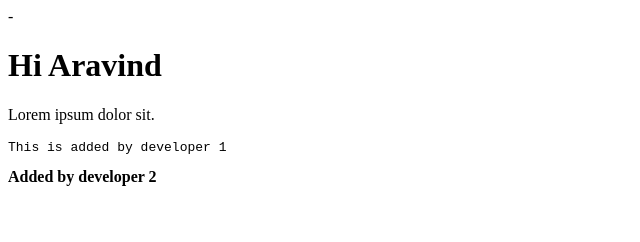
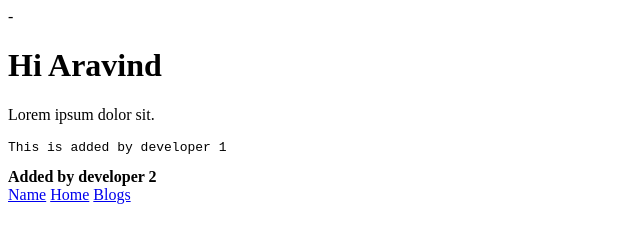
Before and after one commit to SAMUDRALAARAVIND/git-prt2, a plain HTML site: page index.html in a window 1280 px wide. Shown: the whole page, without its empty margins (0-640 px from the left). Drawn offline with Linux system fonts and the light colour scheme.

Commit message:
nav bar added by aravind

```diff
--- a/index.html
+++ b/index.html
@@ -11,5 +11,10 @@
     <p>Lorem ipsum dolor sit.</p>
     <pre>This is added by developer 1</pre>
     <b>Added by developer 2</b>
+    <nav>
+        <a href="#">Name</a>
+        <a href="#">Home</a>
+        <a href="#">Blogs</a>
+    </nav>
 </body>
 </html>
```
